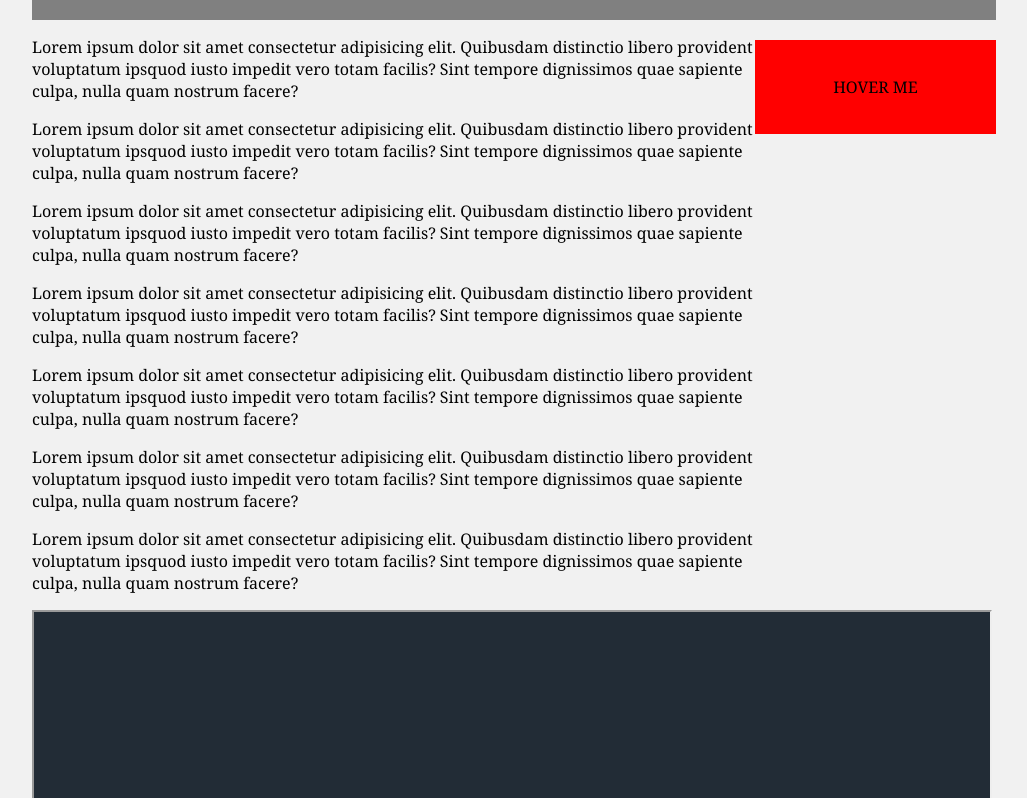
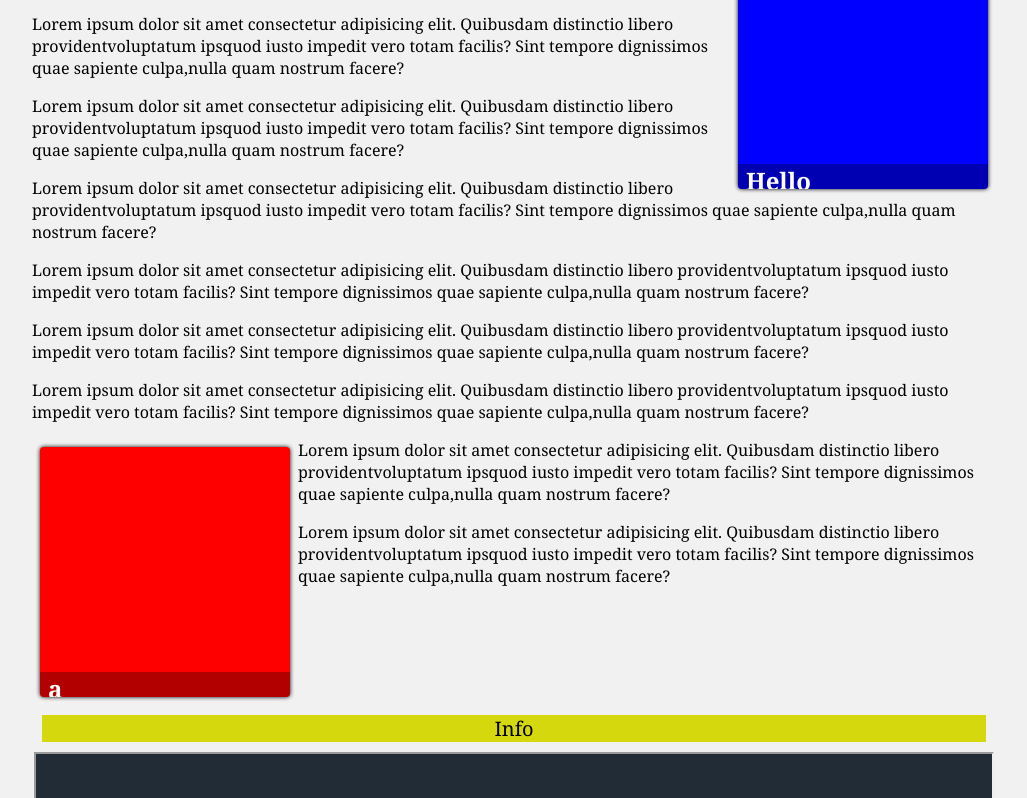
Before and after one commit to cyoq/ContestDigitalSkills, a plain HTML site: page index.html in a window 1280 px wide. Shown: the part 320-1118 px from the top of the page, without its empty margins (126-1153 px from the left). Drawn offline with Linux system fonts and the light colour scheme.

Commit message:
adding style elements

```diff
--- a/TemplateData/style.css
+++ b/TemplateData/style.css
@@ -1,3 +1,10 @@
+.button.play {
+    width: 74px;
+    height: 74px;
+    border-style: solid;
+    border-width: 37px;
+    border-color: #202020;
+}
 .webgl-content * {border: 0; margin: 0; padding: 0}
 .webgl-content {position: absolute; top: 50%; left: 50%; -webkit-transform: translate(-50%, -50%); transform: translate(-50%, -50%);}
 
--- a/index.html
+++ b/index.html
@@ -3,6 +3,7 @@
 <head>
     <meta charset="UTF-8">
     <meta name="viewport" content="width=device-width, initial-scale=1.0">
+    <meta http-equiv="Cache-Control" content="private">
     <meta http-equiv="X-UA-Compatible" content="ie=edge">
     <title>Project presentation</title>
     <link rel="stylesheet" href="main.css">
@@ -17,32 +18,32 @@
     <div class="row">
 
         <div class="row1">
-            <div class="inner1">
-                <p> Lorem ipsum dolor sit amet consectetur adipisicing elit. Quibusdam distinctio libero provident voluptatum ipsquod iusto impedit vero totam facilis? Sint tempore dignissimos quae sapiente culpa, nulla quam nostrum facere?</p>
-                <p> Lorem ipsum dolor sit amet consectetur adipisicing elit. Quibusdam distinctio libero provident voluptatum ipsquod iusto impedit vero totam facilis? Sint tempore dignissimos quae sapiente culpa, nulla quam nostrum facere?</p>
-                <p> Lorem ipsum dolor sit amet consectetur adipisicing elit. Quibusdam distinctio libero provident voluptatum ipsquod iusto impedit vero totam facilis? Sint tempore dignissimos quae sapiente culpa, nulla quam nostrum facere?</p>
-                <p> Lorem ipsum dolor sit amet consectetur adipisicing elit. Quibusdam distinctio libero provident voluptatum ipsquod iusto impedit vero totam facilis? Sint tempore dignissimos quae sapiente culpa, nulla quam nostrum facere?</p>
-                <p> Lorem ipsum dolor sit amet consectetur adipisicing elit. Quibusdam distinctio libero provident voluptatum ipsquod iusto impedit vero totam facilis? Sint tempore dignissimos quae sapiente culpa, nulla quam nostrum facere?</p>
-                <p> Lorem ipsum dolor sit amet consectetur adipisicing elit. Quibusdam distinctio libero provident voluptatum ipsquod iusto impedit vero totam facilis? Sint tempore dignissimos quae sapiente culpa, nulla quam nostrum facere?</p>
-                <p> Lorem ipsum dolor sit amet consectetur adipisicing elit. Quibusdam distinctio libero provident voluptatum ipsquod iusto impedit vero totam facilis? Sint tempore dignissimos quae sapiente culpa, nulla quam nostrum facere?</p>
+
+             <div class="banner left" data-title="Hello" data-text="Lorem ipsum dolor sit amet consectetur, adipisicing elit. Fuga nobis, eos magni animi modi ducimus. Ducimus, quo! Labore, illo. Fuga eius sint iusto voluptatibus repellat natus perspiciatis qui itaque obcaecati! lorem">
             </div>
 
-            <div class="inner2">
-                <div class="card-hover">
-                    <p> HOVER ME </p>
-                    <div class="card">
+            <p> Lorem ipsum dolor sit amet consectetur adipisicing elit. Quibusdam distinctio libero providentvoluptatum ipsquod iusto impedit vero totam facilis? Sint tempore dignissimos quae sapiente culpa,nulla quam nostrum facere?</p>
+            <p> Lorem ipsum dolor sit amet consectetur adipisicing elit. Quibusdam distinctio libero providentvoluptatum ipsquod iusto impedit vero totam facilis? Sint tempore dignissimos quae sapiente culpa,nulla quam nostrum facere?</p>
+            <p> Lorem ipsum dolor sit amet consectetur adipisicing elit. Quibusdam distinctio libero providentvoluptatum ipsquod iusto impedit vero totam facilis? Sint tempore dignissimos quae sapiente culpa,nulla quam nostrum facere?</p>
+            <p> Lorem ipsum dolor sit amet consectetur adipisicing elit. Quibusdam distinctio libero providentvoluptatum ipsquod iusto impedit vero totam facilis? Sint tempore dignissimos quae sapiente culpa,nulla quam nostrum facere?</p>
+            <p> Lorem ipsum dolor sit amet consectetur adipisicing elit. Quibusdam distinctio libero providentvoluptatum ipsquod iusto impedit vero totam facilis? Sint tempore dignissimos quae sapiente culpa,nulla quam nostrum facere?</p>
+            <p> Lorem ipsum dolor sit amet consectetur adipisicing elit. Quibusdam distinctio libero providentvoluptatum ipsquod iusto impedit vero totam facilis? Sint tempore dignissimos quae sapiente culpa,nulla quam nostrum facere?</p>
+            <p> Lorem ipsum dolor sit amet consectetur adipisicing elit. Quibusdam distinctio libero providentvoluptatum ipsquod iusto impedit vero totam facilis? Sint tempore dignissimos quae sapiente culpa,nulla quam nostrum facere?</p>
+            <div class="banner right" data-title="a" data-text="Lorem ipsum dolor sit amet consectetur, adipisicing elit. Fuga nobis, eos magni animi modi ducimus. Ducimus, quo! Labore, illo. Fuga eius sint iusto voluptatibus repellat natus perspiciatis qui itaque obcaecati! lorem">
+            </div>
+            <p> Lorem ipsum dolor sit amet consectetur adipisicing elit. Quibusdam distinctio libero providentvoluptatum ipsquod iusto impedit vero totam facilis? Sint tempore dignissimos quae sapiente culpa,nulla quam nostrum facere?</p>
+            <p> Lorem ipsum dolor sit amet consectetur adipisicing elit. Quibusdam distinctio libero providentvoluptatum ipsquod iusto impedit vero totam facilis? Sint tempore dignissimos quae sapiente culpa,nulla quam nostrum facere?</p>
 
-                        <p>Lorem ipsum dolor sit amet consectetur adipisicing elit. Voluptatibus eligendi, fugit vitae ipsum corporis autem in  unde dolorem debitis incidunt adipisci perferendis deserunt ab et maiores ex nemo, labore aliquid.</p>
-
-                    </div>
-                </div>
-            </div>
         </div>
 
 
+        <div class="row15">
+            <div id="info-div"><span id="info">Info</span></div>
+        </div>
+
         <div class="row2">
-
-            <iframe class="unity-game" src="unity.html" name="Game name" scrolling="no"></iframe>
+            <iframe id="unity-game" src="unity.html" name="Dinaburga koka pils izskats" scrolling="no"></iframe>
+            <div id="error-div"><span id="error">Unity kontents nevar būt parādīts šajā ierīcē.</span></div>
         </div>
 
     </div>
--- a/main.css
+++ b/main.css
@@ -1,6 +1,8 @@
+
 * {
     box-sizing: border-box;
 }
+
 
 body {
     background: #f1f1f1;
@@ -16,57 +18,106 @@ body {
     text-align: center;
     color: white;
     padding: 30px;
-    background: gray; /* #1abc9c; */
+    background: #B334B3; /* #1abc9c; */
 }
 
 .header h1 {
-    font-size: 50px;
+    font-size: 30px;
 }
 
 .header p {
-    font-size: 25px;
+    font-size: 15px;
 }
 
 .row {
     width: 100%;
-}
-
-.row1 .inner1 {
-    float: left;
-    width: 75%;
-}
-
-.row1 .inner2 {
-    float: right;
-    width: 25%;
-}
-
-.card-hover {
-    background-color: red;
-    text-align: center;
-    padding: 20px;
-    margin-top: 20px;
-}
-
-.card {
-    background-color: white;
-    padding: 20px;
-    margin-top: 20px;
-    display:none
-}
-
-.card-hover:hover .card {
     display: block;
 }
 
+.banner {
+    position:relative;
+    width:300px;
+    height:300px;
+    float:left;
+    margin:8px;
+    background-size:100%;
+    background-position:center;
+    transition:0.5s;
+    overflow:hidden;
+    border-radius:4px;
+    box-shadow:0 0 4px #000;
+}
+.banner:hover  {
+    background-size: 110%;
+}
+
+.banner:before {
+    position:absolute;
+    top:0;
+    bottom:0;
+    left:0;
+    right:0;
+    transform:translateY(90%);/*use transform:translateY(100%); to remove footer*/
+    background-color:rgba(0,0,0,0.3);
+    color:#fff;
+    padding:0 8px;
+    content:attr(data-title);
+    transition:0.5s 0.1s;
+    color:#fff;
+    font-weight:bold;
+    font-size:1.5em;
+}
+
+.banner:after {
+    position:absolute;
+    top:0;
+    bottom:0;
+    left:0;
+    right:0;
+    color:#fff;
+    padding:8px;
+    content:attr(data-text);
+    transition:0.5s;
+    padding-top:2em;
+    margin-top:8px;
+    transform:translateY(100%);
+    opacity:0;
+}
+
+.banner:hover:after {
+    transform:translateY(0);
+    transition:0.5s 0.1s;
+    opacity:1;
+}
+
+.banner:hover:before {
+    transform:translateY(0);
+    padding:8px;
+    background-color:rgba(0,0,0,0.6);
+    transition:0.5s;
+}
+
+.banner.left {
+    background:blue;
+    float:right;
+    width: 250px;
+    height: 250px;
+}
+
+.banner.right {
+    background:red;
+    float:left;
+    width: 250px;
+    height: 250px;
+}
+
 .row2 {
-    float: left;
+    display: block;
 }
 
 .row2 iframe {
-    display: block;
     margin: auto;
-
+    display:block;
 }
 
 .row:after {
@@ -75,6 +126,47 @@ body {
     clear: both;
 }
 
+.row1:after {
+    content: "";
+    display: table;
+    clear: both;
+}
+
+.row15 {
+    display: block;
+    width: 100%;
+}
+
+.row15:after {
+    content: "";
+    display: table;
+    clear: both;
+}
+
+#info {
+    font-size: 20px;
+}
+
+#info-div {
+    margin: 10px;
+    text-align: center;
+    /* width: 50p   x; */
+    background: rgb(213, 216, 12);
+}
+
+#error {
+    display: none;
+    text-align:center;
+    font-size: 20px;
+}
+
+#error-div {
+    display:none;
+    background: red;
+    height: 30px;
+}
+
+
 .footer {
     padding: 20px;
     text-align: center;
@@ -82,28 +174,48 @@ body {
     margin-top: 20px;
 }
 
-.unity-game {
+#unity-game {
     width: 960px;
     height: 645px;
-    display: block;
-    /*  margin: 20px; */
-    /* border: 0.2px solid black; */
-    /* -webkit-transform: translate(-50%, -50%); transform: translate(-50%, -50%); */
 }
 
 @media screen and (max-width: 800px) {
-    .leftcolumn, .rightcolumn {
-      width: 100%;
-      padding: 0;
+    body {
+        padding-left: 50px;
+        padding-right: 50px;
     }
 
-    .unity-game {
-        width: 700px;
+    .banner.left {
+        float:none;
+        margin: auto;
+        padding: 30px;
+    }
+
+    .banner.right {
+        float:none;
+        margin: auto;
+        padding: 30px;
+    }
+
+    #unity-game {
+        width: 500px;
+        height: 1000px;
     }
 }
 
-@media screen and (max-width: 500px) {
-    .unity-game {
-        display: none;
+@media screen and (max-width: 600px) {
+    body {
+        padding-left: 5px;
+        padding-right: 5px;
+    }
+
+    #error {
+        display: block;
+    }
+    #error-div {
+        display: block;
+    }
+    .row2 iframe {
+        display:none;
     }
 }
```
Also changed, not shown: unity.html (+1 -0 lines).
